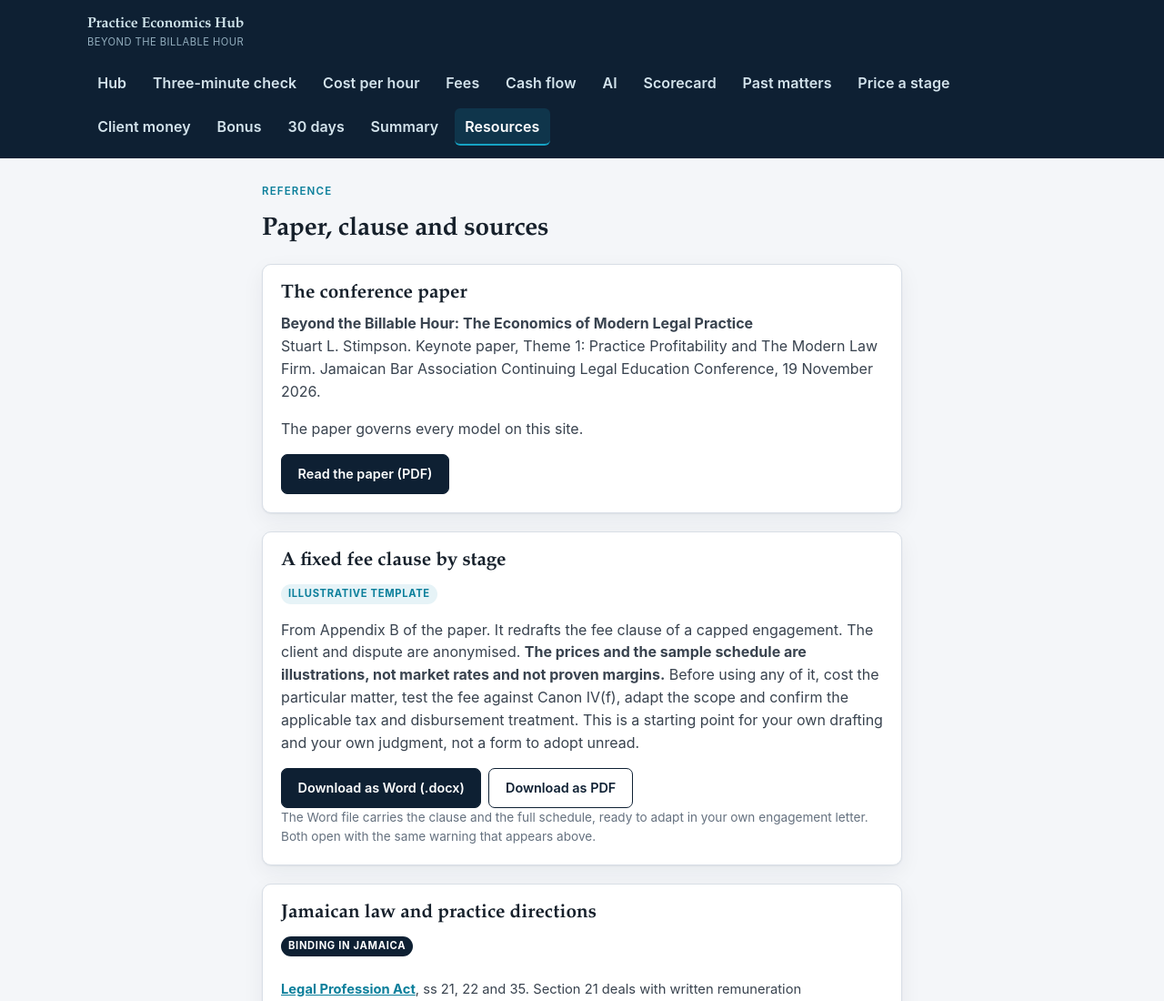
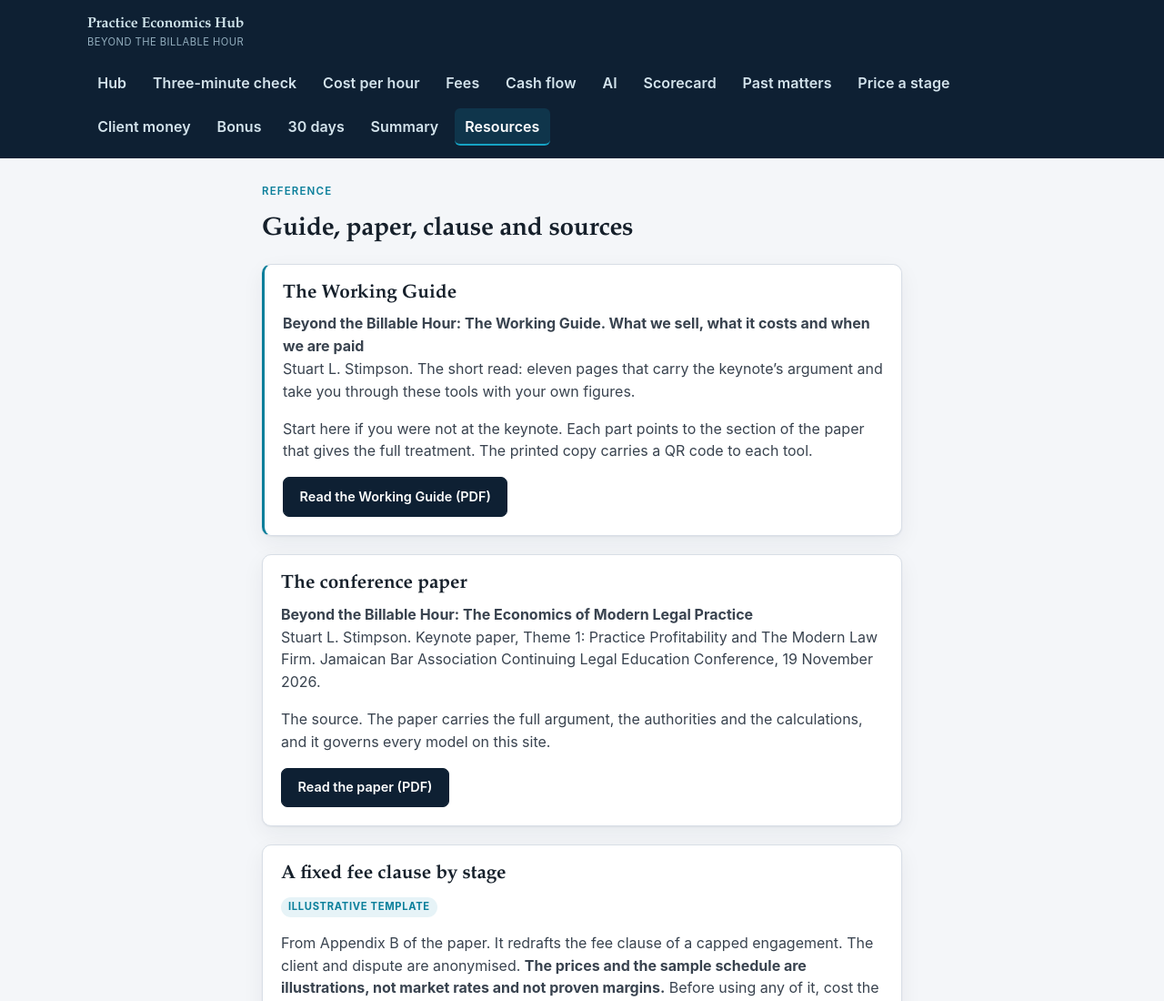
Before and after one commit to slstimpson/beyond-the-billable-hour-hub, a website: page resources.html in a window 1280 px wide. Shown: the top 1100 px of the page at 91% size. Drawn offline with Linux system fonts and the light colour scheme.

Commit message:
Add the Working Guide to Resources and the landing page
An eleven-page companion to the keynote and paper for readers who were
not in the room. Listed first on Resources as the short read, with the
paper described as the source. Offered in one line under the three-minute
check on the landing page, which stays the main call to action.

Co-Authored-By: Claude Fable 5.2 <noreply@anthropic.com>
Claude-Session: https://claude.ai/code/session_01BgGVzkcFW7rm4VGX8ZWgzw

```diff
--- a/resources.html
+++ b/resources.html
@@ -4,7 +4,7 @@
 <meta charset="utf-8">
 <meta name="viewport" content="width=device-width, initial-scale=1">
 <title>Paper, clause and sources | Practice Economics Hub</title>
-<meta name="description" content="The conference paper, the staged fixed-fee clause, the measures defined, and the Jamaican rules on fees, client money and AI in court.">
+<meta name="description" content="The Working Guide, the conference paper, the staged fixed-fee clause, the measures defined, and the Jamaican rules on fees, client money and AI in court.">
 <meta name="theme-color" content="#0e2033">
 <link rel="stylesheet" href="assets/styles.css?v=7">
 <link rel="icon" type="image/png" sizes="32x32" href="assets/brand/favicon-32.png">
@@ -16,14 +16,24 @@
 
   <div class="page-head">
     <p class="eyebrow">Reference</p>
-    <h1>Paper, clause and sources</h1>
+    <h1>Guide, paper, clause and sources</h1>
       </div>
+
+  <div class="card" id="guide" style="border-left:3px solid var(--cyan)">
+    <h2 style="margin-top:0">The Working Guide</h2>
+    <p><strong>Beyond the Billable Hour: The Working Guide. What we sell, what it costs and when we are paid</strong><br>
+    Stuart L. Stimpson. The short read: eleven pages that carry the keynote’s argument and take you through these tools with your own figures.</p>
+    <p>Start here if you were not at the keynote. Each part points to the section of the paper that gives the full treatment. The printed copy carries a QR code to each tool.</p>
+    <div class="btn-row">
+      <a class="btn" href="paper/beyond-the-billable-hour-working-guide.pdf">Read the Working Guide (PDF)</a>
+    </div>
+  </div>
 
   <div class="card">
     <h2 style="margin-top:0">The conference paper</h2>
     <p><strong>Beyond the Billable Hour: The Economics of Modern Legal Practice</strong><br>
     Stuart L. Stimpson. Keynote paper, Theme 1: Practice Profitability and The Modern Law Firm. Jamaican Bar Association Continuing Legal Education Conference, 19 November 2026.</p>
-    <p>The paper governs every model on this site.</p>
+    <p>The source. The paper carries the full argument, the authorities and the calculations, and it governs every model on this site.</p>
     <div class="btn-row">
       <a class="btn" href="paper/beyond-the-billable-hour.pdf">Read the paper (PDF)</a>
     </div>
```
Also changed, not shown: STATUS.md (+10 -0 lines), index.html (+2 -1 lines), README.md, 1 other file.
